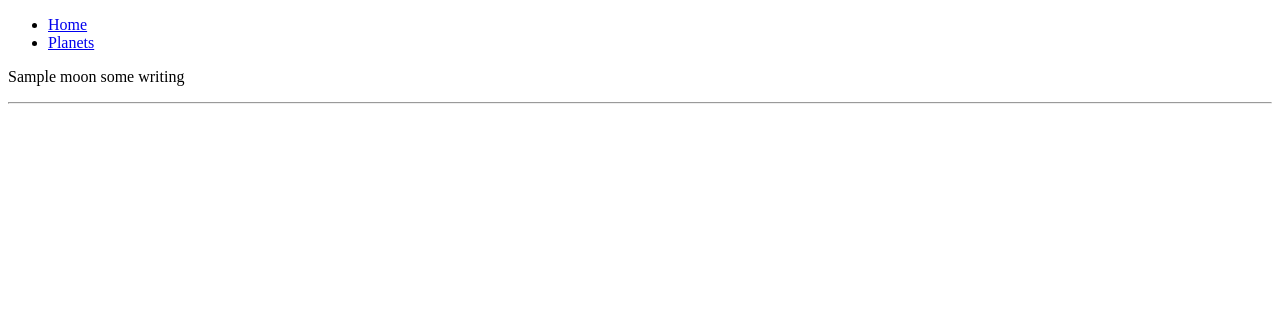
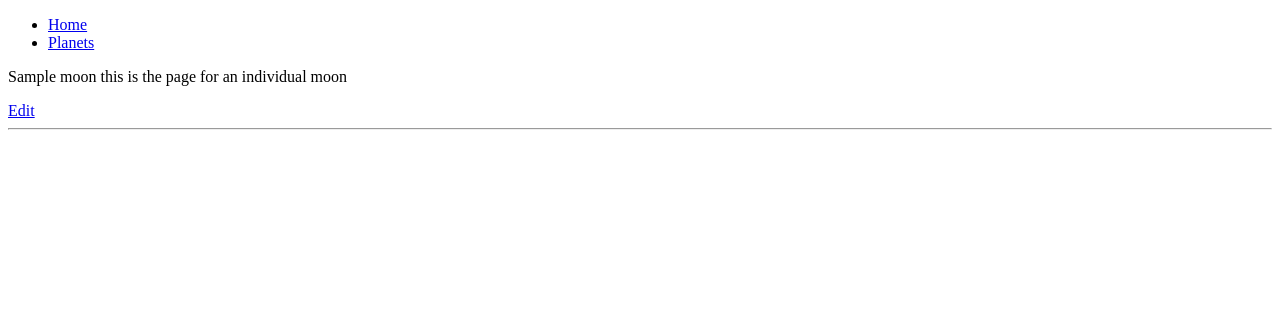
Before and after one commit to WaxenOsprey/SolarSystem.DB, a Flask app: page /planets/1/moons/1 in a window 1280 px wide. Shown: the top 312 px of the page. Run offline with Flask 2, Linux system fonts and the light colour scheme; a database or web service that is not in the repository returns one stand-in record (values such as "Sample title"); some libraries are stand-ins or nearby versions.

Commit message:
add edit moons functionality and routes

```diff
--- a/console.py
+++ b/console.py
@@ -14,5 +14,4 @@ import repositories.moon_repository as moon_repository
 # for moon in moons:
 #     print(f"{moon.name}")
 
-moon = moon_repository.select_moon(1)
-print(f"{moon.name}")
+update_moon()
--- a/controllers/moons_controller.py
+++ b/controllers/moons_controller.py
@@ -5,6 +5,8 @@ from models.moon import Moon
 from models.planet import Planet
 import repositories.moon_repository as moon_repository
 import repositories.planet_repository as planet_repository
+import repositories.user_repository as user_repository
+import repositories.visit_repository as visit_repository
 
 
 moons_blueprint = Blueprint("moons", __name__)
@@ -17,10 +19,12 @@ def show_moons(planet_id):
     return render_template("planets/moons/index.html", local_moons = moons, planet = planet)
 
 @moons_blueprint.route("/planets/<planet_id>/moons/<moon_id>")
-def show_the_moon(moon_id, planet_id):
-    # not_needed_variable = planet_id
-    moon = moon_repository.select_moon(moon_id)
-    return render_template("planets/moons/show.html", moon = moon)
+def show_the_moon(planet_id, moon_id):
+    moon = moon_repository.select_moon(moon_id, planet_id)
+    planet = planet_repository.select(planet_id)
+    user = user_repository.select_active_user()
+    visit_repository.save_visit(user, moon)
+    return render_template("planets/moons/show.html", moon = moon, planet = planet)
 
 # GET '/planets/new' (THIS GOES TO PAGE WITH FOR NEW MOON)
 @moons_blueprint.route("/planets/<planet_id>/moons/new", methods=["GET"])
@@ -37,4 +41,42 @@ def create_moon(planet_id): # number two
     selected_planet = planet_repository.select(planet_id)
     moon = Moon(name, selected_planet, orbital_period, mean_radius)
     moon_repository.save(moon)
+    # needs better url
     return redirect(url_for('planets.planets'))
+
+# GO TO EDIT PAGE
+@moons_blueprint.route("/planets/<planet_id>/moons/<moon_id>/edit", methods=['GET'])
+def edit_moon(moon_id, planet_id):
+    # possibly reduntant code
+    selected_moon = moon_repository.select_moon(moon_id, planet_id)
+    selected_planet = planet_repository.select(planet_id)
+    return render_template("planets/moons/edit.html", moon = selected_moon, planet = selected_planet)
+
+# POST FROM EDIT PAGE
+@moons_blueprint.route("/planets/<planet_id>/moons/<moon_id>/edit", methods=['POST'])
+def update_moon(planet_id, moon_id):
+    pdb.set_trace
+    name = request.form['name']
+    orbital_period = request.form['orbital_period']
+    mean_radius = request.form['mean_radius']
+    planet = planet_repository.select(planet_id)
+    moon = Moon(name, planet, orbital_period, mean_radius, moon_id)
+    moon_repository.update(moon)
+    # needs better url
+    return redirect(url_for('planets.planets'))
+
+
+# @planets_blueprint.route("/planets/<id>", methods=['POST'])
+# def update_planet(id):
+#     name = request.form['name']
+#     mass = request.form['mass']
+#     temp = request.form['temp']
+#     gravity = request.form['temp']
+#     planet = Planet(name, mass, temp, gravity, id)
+#     planet_repository.update(planet)
+#     return redirect('/planets')
+
+
+
+
+# update_moon
--- a/repositories/moon_repository.py
+++ b/repositories/moon_repository.py
@@ -23,9 +23,24 @@ def select_moons(id):
         moons.append(moon)
     return moons
 
-def select_moon(moon_id):
+def select_moon(moon_id, planet_id):
     sql = "SELECT * FROM moons WHERE id = %s"
     values = [moon_id]
-    moons = run_sql(sql, values)
-    moon = moons[0]
+    results = run_sql(sql, values)
+    if results:
+        result = results[0]
+        planet = planet_repository.select(planet_id)
+        moon = Moon(result['name'], planet, result['orbital_period'], result['mean_radius'], result['id'] )
     return moon
+
+def update(moon):
+    sql = "UPDATE moons SET (name, planet_id, orbital_period, mean_radius) = (%s, %s, %s, %s) WHERE id = %s"
+    values = [moon.name, moon.planet.id, moon.orbital_period, moon.mean_radius, moon.id]
+    print(values)
+    run_sql(sql, values)
+
+# def update(planet):
+#     sql = "UPDATE planets SET (name, mass, temp, gravity) = (%s, %s, %s, %s) WHERE id = %s"
+#     values = [planet.name, planet.mass, planet.temp, planet.gravity, planet.id]
+#     print(values)
+#     run_sql(sql, values)
--- a/templates/planets/moons/show.html
+++ b/templates/planets/moons/show.html
@@ -2,7 +2,9 @@
 {% block content %}
 
   <div>
-    <p>{{ moon.name }} some writing</p>
+    <p>{{ moon.name }} this is the page for an individual moon</p>
+    <a href="/planets/{{planet.id}}/moons/{{moon.id}}/edit">Edit</a>
+
     <hr>
   </div>
 
```
Also changed, not shown: templates/planets/moons/edit.html (added, +25 -0 lines), templates/exit.html (added).
